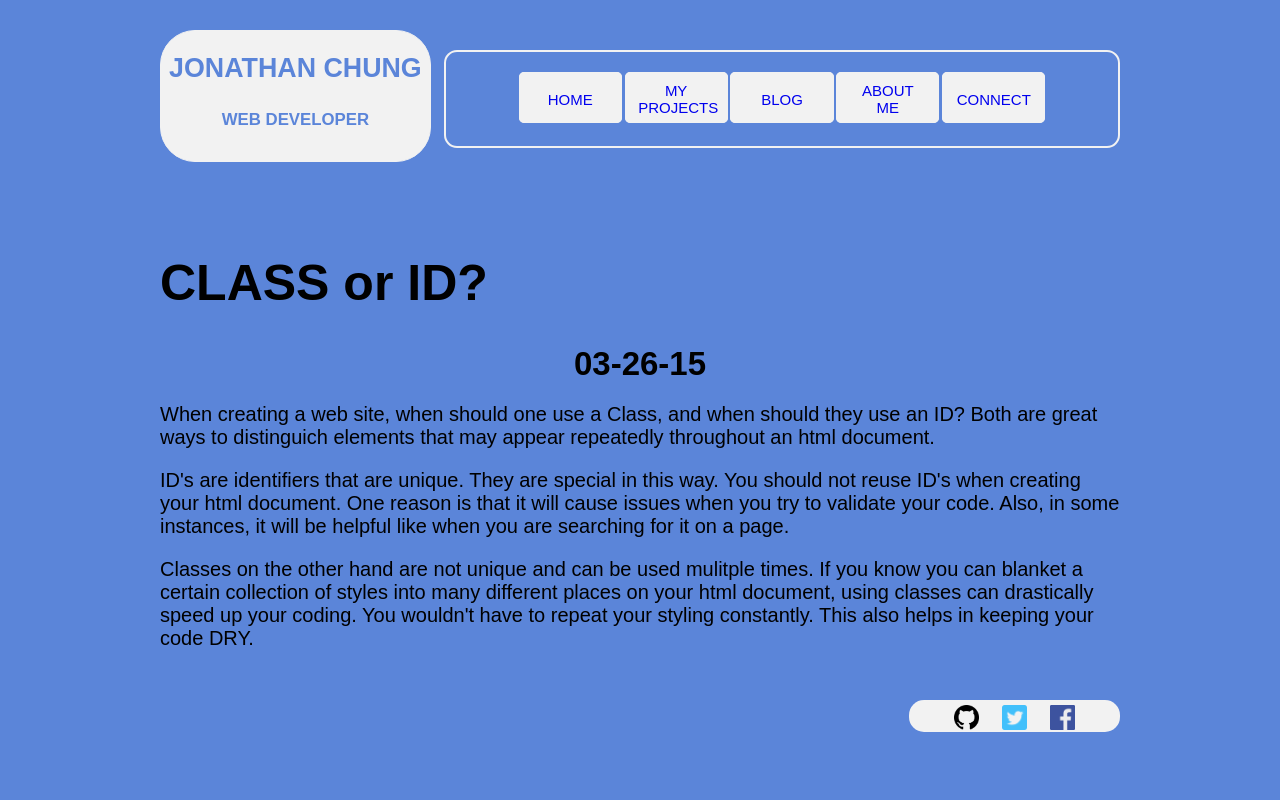
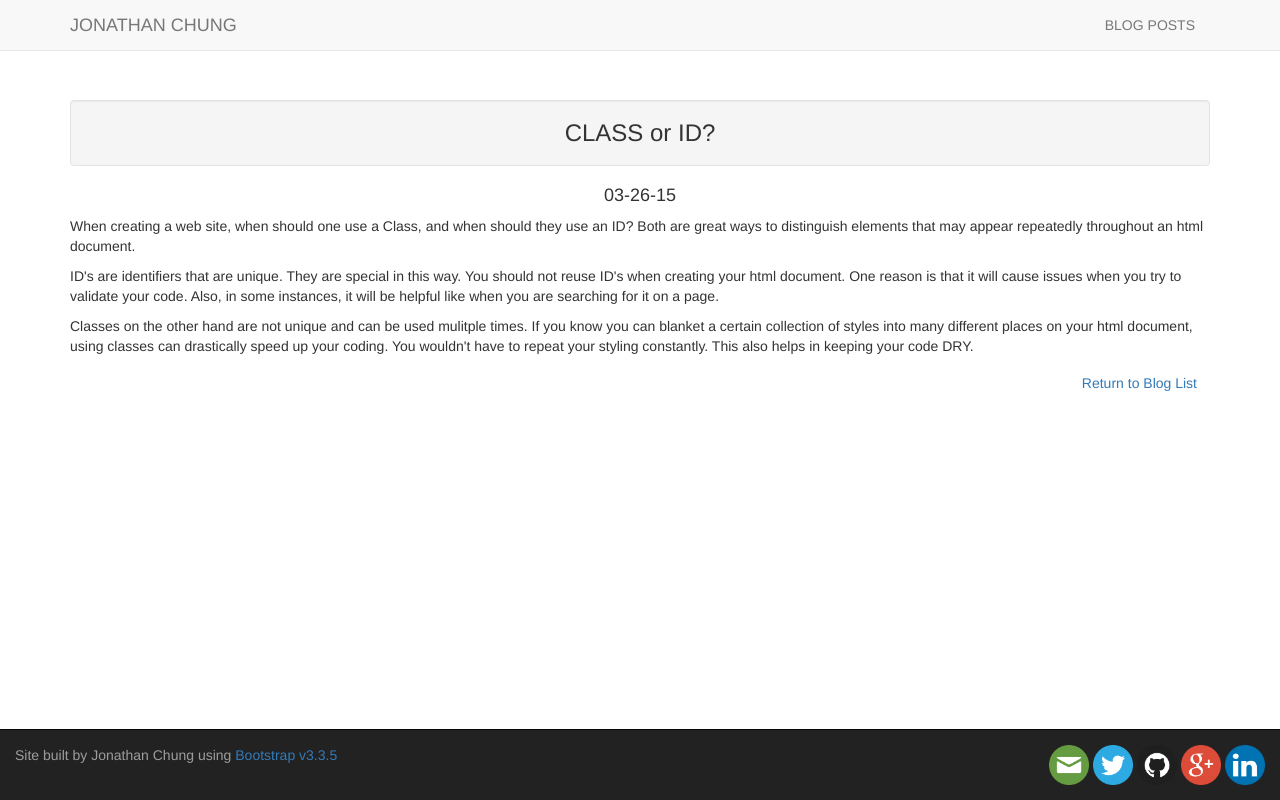
Before and after one commit to hukashi/hukashi.github.io, a plain HTML site: page blog/t2-css-design2.html in a window 1280 px wide. Drawn offline with nearby package versions, Linux system fonts and the light colour scheme.

Commit message:
change style of t2 blog post

```diff
--- a/blog/t2-css-design2.html
+++ b/blog/t2-css-design2.html
@@ -4,46 +4,80 @@
   <head>
     <title>Jonathan Chung - Web Dev</title>
     <meta charset="UTF-8">
-      <link rel="stylesheet" type="text/css" href="../stylesheets/stylesheet.css"><!--In the CSS challenge you will need to link to the CSS stylesheet.
-  The link has been left blank for now -->
-
+    <link rel="stylesheet" type="text/css" href="../css/bootstrap.min.css">
+    <link rel="stylesheet" type="text/css" href="../css/main.css">
+    <script src="//code.jquery.com/jquery-1.11.3.min.js"></script>
+    <script src="../js/bootstrap.js"></script>
   </head>
   <body>
-  <header>
-    <div id="header-logo">
-      <h1>JONATHAN CHUNG</h1>
-      <h2>WEB DEVELOPER</h2>
+    <div class="navbar navbar-default navbar-fixed-top">
+    <div class="container">
+      <div class="navbar-header">
+        <a href="../index.html" class='navbar-brand'>JONATHAN CHUNG</a>
+        <button type="button" class="navbar-toggle" data-toggle="collapse" data-target="#jonathan">
+          <span class="sr-only">Toggle Navigation</span>
+          <span class="icon-bar"></span>
+          <span class="icon-bar"></span>
+          <span class="icon-bar"></span>
+        </button>
       </div>
-    <nav>
-      <ul>
-        <li class="button"><a href="../index.html">HOME</a></li>
-        <li class="button"><a href="#">MY PROJECTS</a></li>
-        <li class="button"><a href="index.html">BLOG</a></li>
-        <li class="button"><a href="#">ABOUT ME</a></li>
-        <li class="button"><a href="#">CONNECT</a></li>
+      <ul class="nav navbar-nav navbar-right collapse navbar-collapse" id="jonathan">
+        <li><a href="../blog/index.html">BLOG POSTS</a></li>
       </ul>
-    </nav>
-  </header>
-<main>
-  <h1>CLASS or ID?</h1>
-  <h4>03-26-15</h4>
-
-  <section>
-      <p>When creating a web site, when should one use a Class, and when should they use an ID? Both are great ways to distinguich elements that may appear repeatedly throughout an html document. </p>
-
+    </div>
+  </div>
+  <div class="container">
+    <div class="row">
+      <div class="col-md-12">
+        <h3 class="text-center well">CLASS or ID?</h2>
+        <h4 class="text-center">03-26-15</h4>
+      </div>
+      <div class="col-md-12">
+        <p>When creating a web site, when should one use a Class, and when should they use an ID? Both are great ways to distinguish elements that may appear repeatedly throughout an html document. </p>
         <p>ID's are identifiers that are unique. They are special in this way. You should not reuse ID's when creating your html document. One reason is that it will cause issues when you try to validate your code. Also, in some instances, it will be helpful like when you are searching for it on a page.</p>
         <p>Classes on the other hand are not unique and can be used mulitple times. If you know you can blanket a certain collection of styles into many different places on your html document, using classes can drastically speed up your coding. You wouldn't have to repeat your styling constantly. This also helps in keeping your code DRY.</p>
-
-    </section>
-
-</main>
-</body>
-<footer>
-  <div id="social-media">
-    <a href="https://github.com/hukashi"><img src="../imgs/github-icon.png" alt="Github"></a>
-    <a href="https://twitter.com/HuKaShI"><img src="../imgs/twitter-icon.png" alt="Twitter"></a>
-    <a href="https://www.facebook.com/jonathan.chung.116"><img src="../imgs/facebook-icon.png" alt="Facebook"></a>
+      </div>
+      <div class="col-md-12">
+        <a href="../blog/index.html" class="btn btn-link pull-right">Return to Blog List</a>
       </div>
     </div>
-</footer>
+  </div>
+  <div class="footer">
+      <div class="navbar navbar-inverse navbar-fixed-bottom">
+          <div class="row">
+            <div class="col-sm-6">
+              <div class="navbar-text">
+                <p>Site built by Jonathan Chung using <a href="http://www.getbootstrap.com" target="_blank">Bootstrap v3.3.5</a>
+                </p>
+              </div>
+            </div>
+            <div class="col-sm-6">
+              <div class="navbar-text pull-right">
+                <a href="mailto:jonathan.chung116@gmail.com">
+                <img src="../imgs/email.png" alt="Email">
+                </a>
+                <a href="https://twitter.com/hukashi" target="_blank">
+                <img src="../imgs/twitter.png" alt="Twitter">
+                </a>
+                <a href="https://github.com/hukashi" target="_blank">
+                <img src="../imgs/github.png" alt="Github">
+                </a>
+                <a href="https://plus.google.com/u/0/101325203228366048733/about" target="_blank">
+                <img src="../imgs/googleplus.png" alt="Google Plus">
+                </a>
+                 <a href="https://www.linkedin.com/in/jonathanechung" target="_blank">
+                <img src="../imgs/linkedin.png" alt="Twitter">
+                </a>
+              </div>
+            </div>
+          </div>
+        </div>
+      </div>
+  </body>
 </html>
+    <!-- <div class="cheat">
+      <h1>Cheat Sheets</h1>
+      <ul>
+        <li><a href="cheat-sheet-html5.html">HTML5</a></li>
+      </ul>
+    </div> -->
```
Lines whose indentation alone changed are shown as unchanged.
